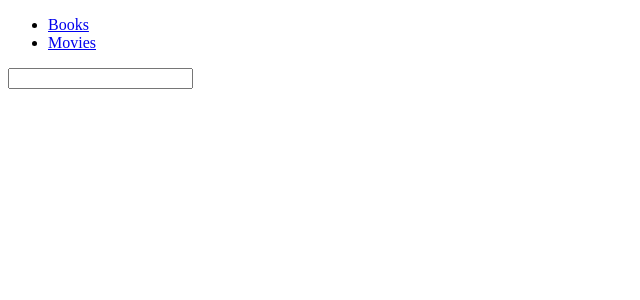
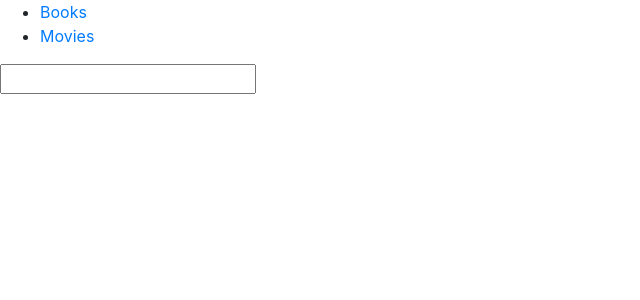
Before and after one commit to rzeznik-kasia/book-and-movie-searcher, an Angular app: page /books in a window 1280 px wide. Shown: the top 300 px of the page, without its empty margins (0-640 px from the left). Built offline with nearby package versions, Linux system fonts and the light colour scheme.

Commit message:
Successfully adds ng-bootstrap library

```diff
--- a/angular.json
+++ b/angular.json
@@ -27,7 +27,8 @@
               "src/assets"
             ],
             "styles": [
-              "src/styles.scss"
+              "src/styles.scss",
+              "./node_modules/bootstrap/dist/css/bootstrap.css"
             ],
             "scripts": []
           },
--- a/package.json
+++ b/package.json
@@ -19,6 +19,8 @@
     "@angular/platform-browser": "~8.2.14",
     "@angular/platform-browser-dynamic": "~8.2.14",
     "@angular/router": "~8.2.14",
+    "@ng-bootstrap/ng-bootstrap": "^5.3.0",
+    "bootstrap": "^4.3.1",
     "core-js": "^2.5.4",
     "rxjs": "~6.6.0",
     "tslib": "^1.9.0",
--- a/src/app/app.component.html
+++ b/src/app/app.component.html
@@ -1,3 +1,4 @@
-<app-navbar></app-navbar>
-
-<router-outlet></router-outlet>
+<div>
+    <app-navbar></app-navbar>
+    <router-outlet></router-outlet>
+</div>
--- a/src/app/app.module.ts
+++ b/src/app/app.module.ts
@@ -2,6 +2,7 @@ import { BrowserModule } from '@angular/platform-browser';
 import { NgModule } from '@angular/core';
 import { HttpClientModule } from '@angular/common/http';
 
+import { NgbModule } from '@ng-bootstrap/ng-bootstrap';
 
 import { AppRoutingModule } from './app-routing.module';
 import { AppComponent } from './app.component';
@@ -17,6 +18,7 @@ import { CoreModule } from './core/core.module';
     AppRoutingModule,
     HttpClientModule,
     CoreModule,
+    NgbModule
   ],
   providers: [],
   bootstrap: [AppComponent]
```
Also changed, not shown: src/app/core/navbar/navbar.component.html (line endings or trailing spaces), 1 other file (tests, documents, lock files or other folders).
